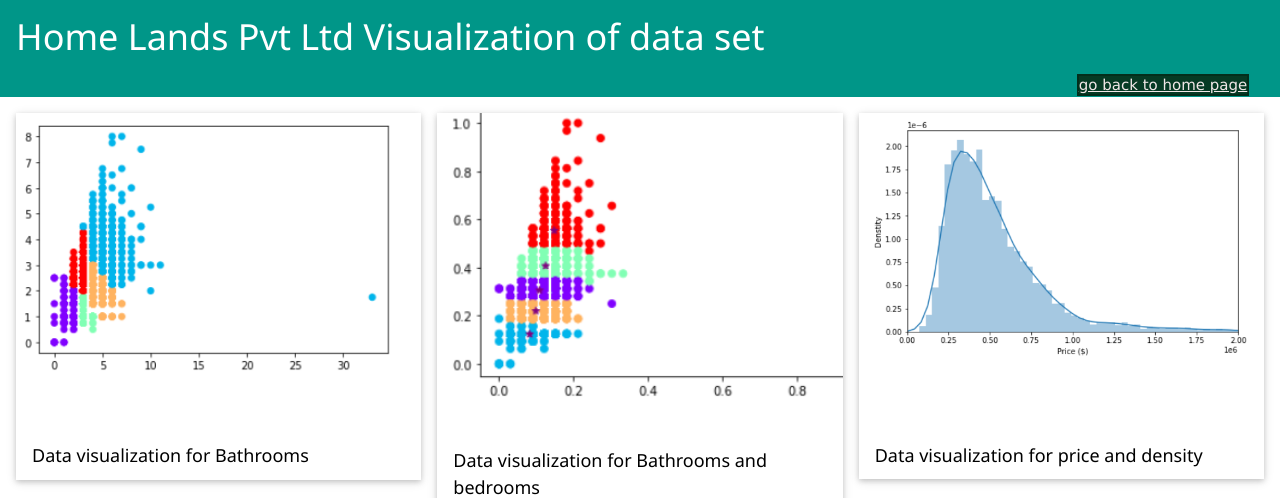
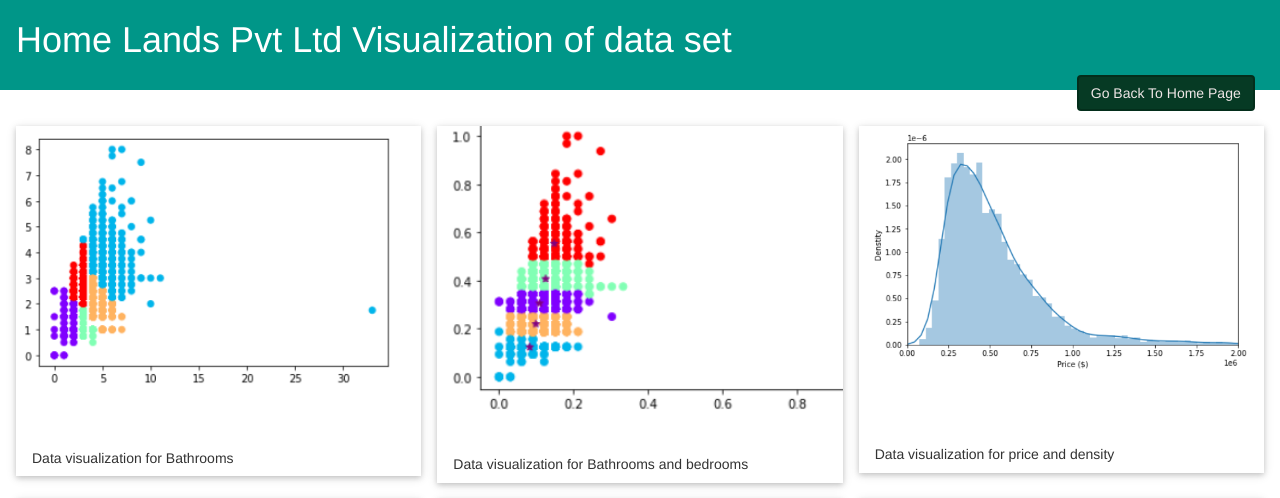
Before and after one commit to vibhudew/House-Price-Analysis, a Flask app: page /form2 in a window 1280 px wide. Shown: the top 498 px of the page. Run offline with Flask 2, Linux system fonts and the light colour scheme; parts of the project's set-up code (start-up, migrations or seed data) failed here and were passed over; some libraries are stand-ins or nearby versions.

Commit message:
Edited Files

```diff
--- a/app_code/templates/chart.html
+++ b/app_code/templates/chart.html
@@ -3,6 +3,7 @@
 <title>W3.CSS</title>
 <meta name="viewport" content="width=device-width, initial-scale=1">
 <link rel="stylesheet" href="https://www.w3schools.com/w3css/4/w3.css">
+<link rel="stylesheet" href="https://maxcdn.bootstrapcdn.com/bootstrap/3.4.1/css/bootstrap.min.css">
 <body>
     <style>
         #cd{
@@ -37,9 +38,9 @@
 
 <div class="w3-container w3-teal">
   <h1>Home Lands Pvt Ltd Visualization of data set</h1>
-  <a href='/' class="btn btn-primary" id="btn">go back to home page</a>
+  <a href='/' class="btn btn-primary" id="btn">Go Back To Home Page</a>
 </div>
-
+<br>
 <div class="w3-row-padding w3-margin-top">
   <div class="w3-third">
     <div class="w3-card">
--- a/app_code/templates/home1.html
+++ b/app_code/templates/home1.html
@@ -187,7 +187,7 @@
                 </tr>
 
             </table><br><br>
-        <a href='/' class="btn btn-primary" id="btn">go back to home page</a><br>
+        <a href='/' class="btn btn-primary" id="btn">Go Back To Home Page</a><br>
         </center>
     </body>
 </html>
--- a/app_code/templates/new.html
+++ b/app_code/templates/new.html
@@ -78,7 +78,7 @@
         </style>
 
         <center>
-            <h1>Welcome to the Home Lands Pvt Ltd</h1><br><br><br><br><br>
+            <h1><B>Welcome to the Home Lands Pvt Ltd</B></h1><br><br><br><br><br>
 
             <!-- <div class="container" style="opacity:0.9;" >
 
```
